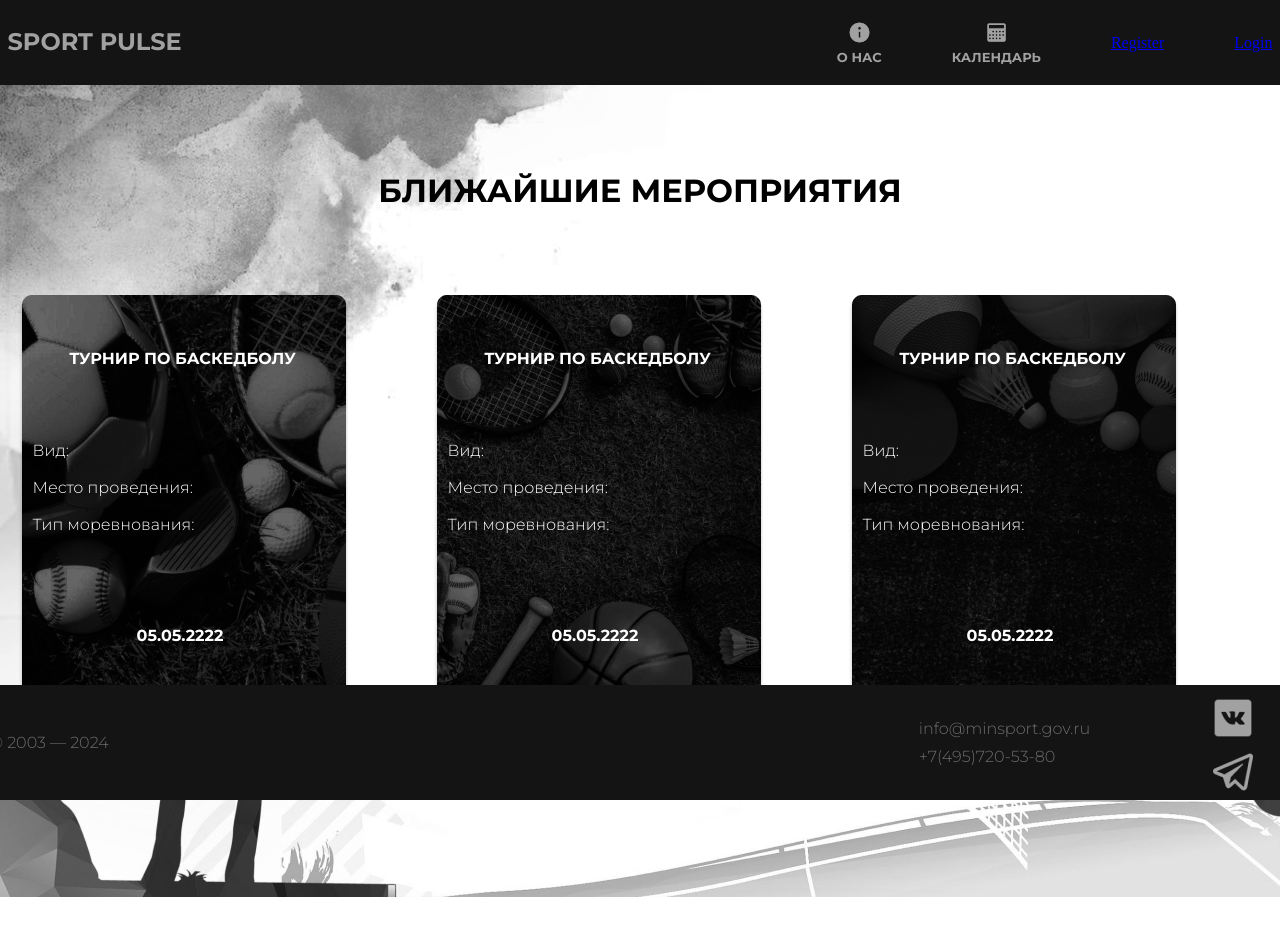
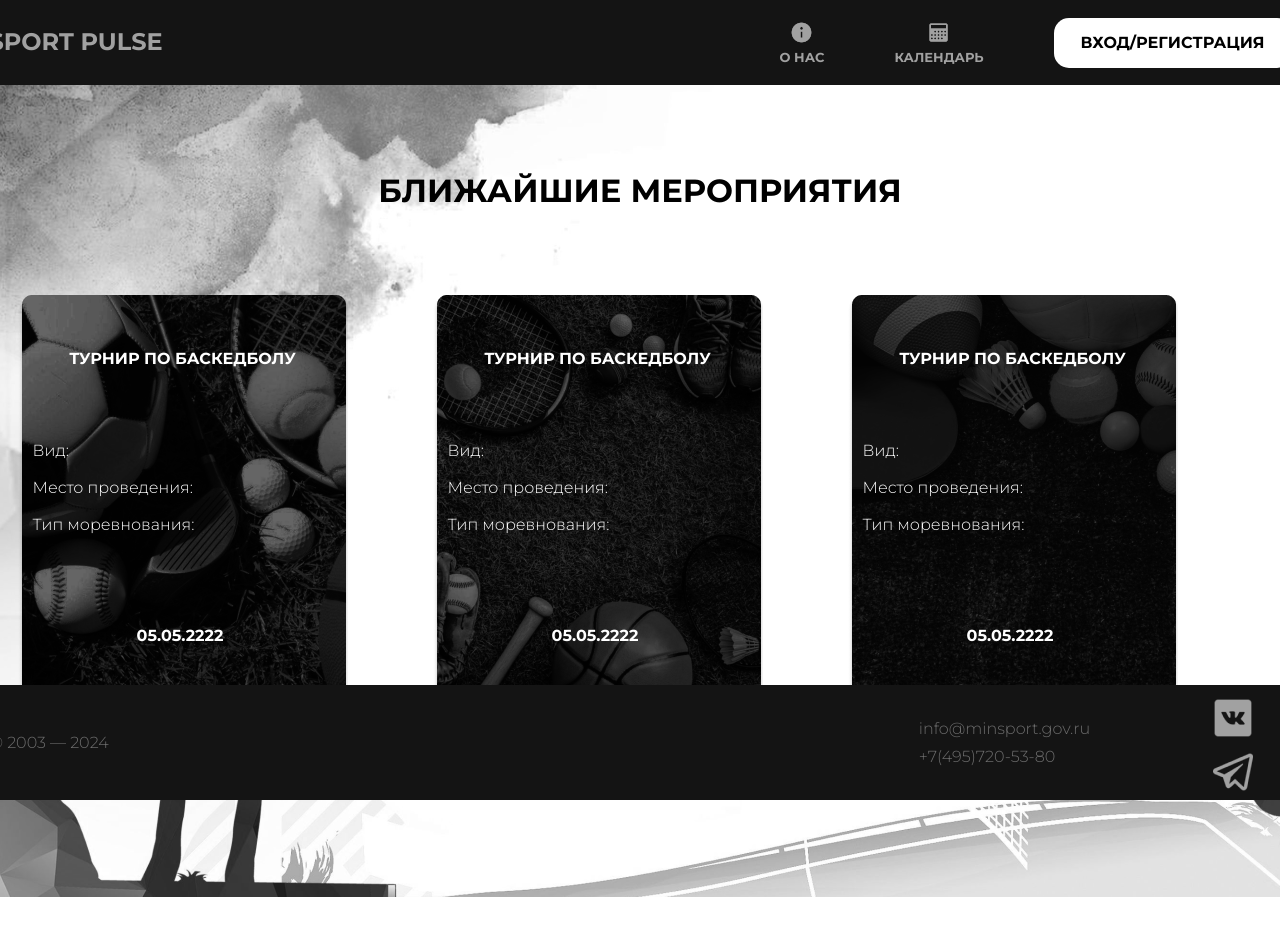
Before and after one commit to HomnixMirn/a-cutlet-with-a-puree-, a React (Create React App) app in the folder reactapp/: page / in a window 1280 px wide. Shown: the top 936 px of the page. Built offline with nearby package versions, Linux system fonts and the light colour scheme; no server answers.

Commit message:
registr/login

```diff
--- a/reactapp/src/components/Header.jsx
+++ b/reactapp/src/components/Header.jsx
@@ -49,8 +49,10 @@ function Header() {
                 </a>
             </>
             :<>
-            <Link to={"/register"}>Register</Link>
-            <Link to={"/personal_info"}>Login</Link>
+            <ul className="ul-header">
+                <Link to={"/personal_info"} className="personal_info">Вход</Link>
+                <Link to={"/register"} className="register">/Регистрация</Link>
+            </ul>
             </>
             }
             </div>
--- a/reactapp/src/components/header.css
+++ b/reactapp/src/components/header.css
@@ -39,3 +39,24 @@ color: rgba(255, 255, 255, 0.6);
     text-transform: uppercase;
     color: rgba(255, 255, 255, 0.6);
 }
+.ul-header{
+    background-color: white;
+    border-radius: 15px;
+    height: 50px;
+    width: 238px;
+    display: flex;
+    align-items: center;
+    justify-content: center;
+}
+.register{
+    text-transform: uppercase;
+    text-decoration: none;
+    color: black;
+    font-family: bold;
+}
+.personal_info{
+    text-transform: uppercase;
+    text-decoration: none;
+    color: black;
+    font-family: bold;
+}
--- a/reactapp/src/packages/About.css
+++ b/reactapp/src/packages/About.css
@@ -1,9 +1,11 @@
+main{
+    background-image: url(../static/img/Size-about.png);
+}
 .main-about{
     display: flex;
     flex-direction: column;
     align-items: center;
     height: 812px;
-    background-image: url(../static/img/Size-about.png);
 }
 .h1-about{
     font-family: Bold;
```
